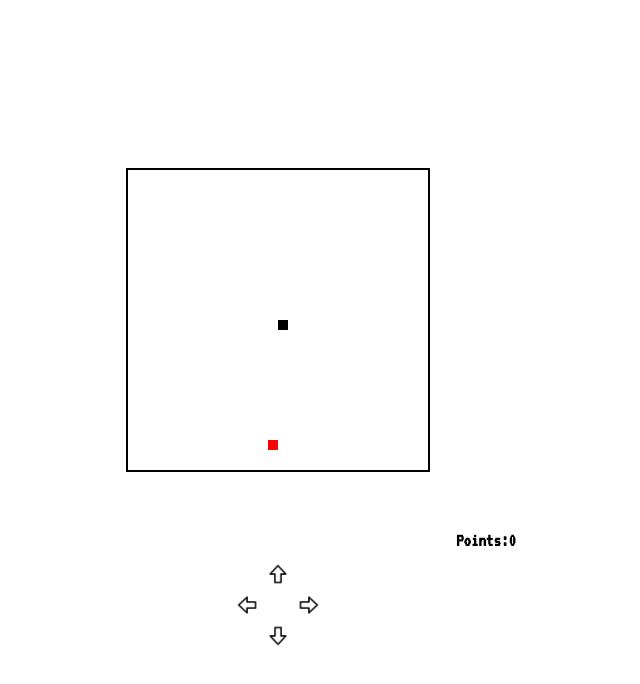
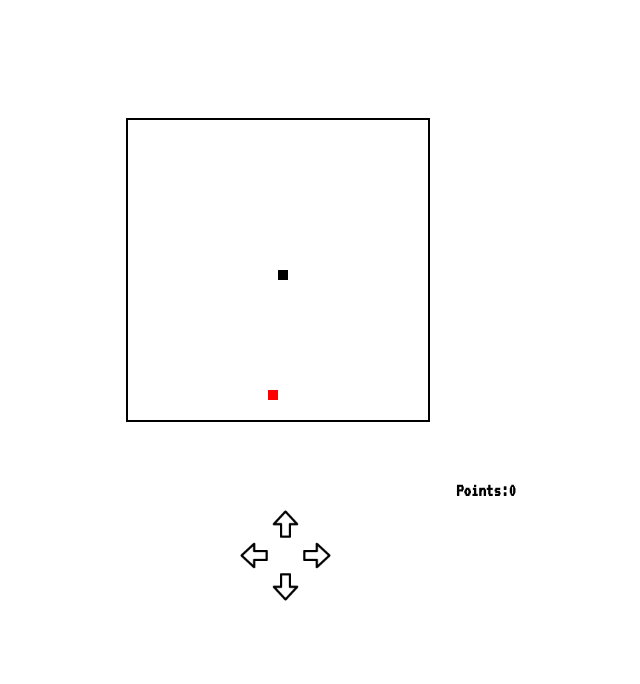
Before and after one commit to martinrvp28/Entrega-js-martinVazquez, a website: page pages/snake.html in a window 1280 px wide. Shown: the whole page, without its empty margins (10-650 px from the left). Drawn offline with Linux system fonts and the light colour scheme.

Commit message:
mejora de tamanios

```diff
--- a/css/style.css
+++ b/css/style.css
@@ -619,7 +619,7 @@ button:hover{
   grid-template-rows: 50% 40px 90px;
   max-width: 576px;
   height: 100vh;
-  margin-top: 120px;
+  margin-top: 70px;
 }
 
 #snakeBody h1{
@@ -768,7 +768,7 @@ button:hover{
 
 .arrowsSnake img{
 
-  width: 30px;
+  width: 45px;
 }
 
 #u-arrow{
```
